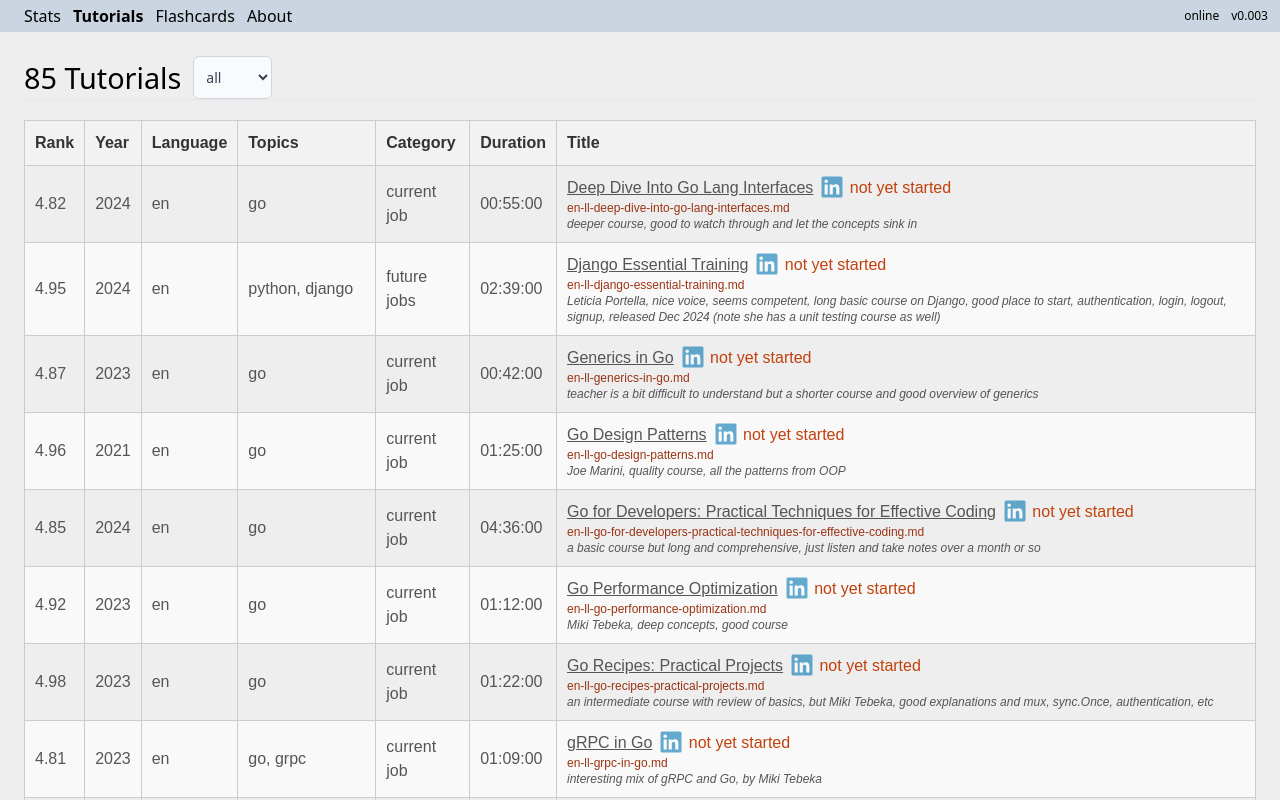
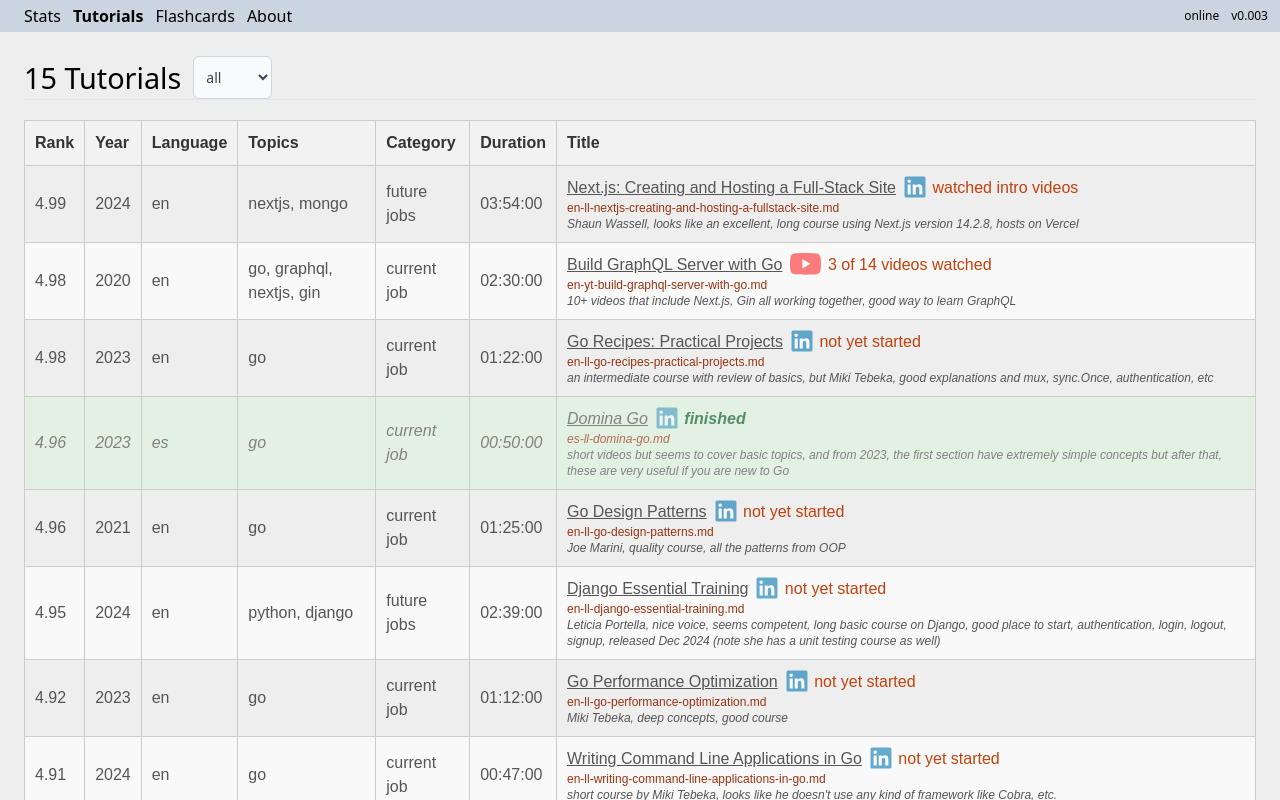
Before and after one commit to edwardtanguay/techlanglearn, a SvelteKit app: page /tutorials in a window 1280 px wide. Shown: the top 800 px of the page. Built offline with nearby package versions, Linux system fonts and the light colour scheme.

Commit message:
sort fixed

```diff
--- a/src/routes/tutorials/+page.svelte
+++ b/src/routes/tutorials/+page.svelte
@@ -34,7 +34,7 @@
 
 <section class="pageTutorials">
 	<header class="flex gap-3">
-		<h1 class="main">{store.tutorials.length} Tutorials</h1>
+		<h1 class="main">{store.filteredTutorials.length} Tutorials</h1>
 		{#if showingControls}
 			<select
 				bind:value={selectedTopic}
--- a/src/store.svelte.ts
+++ b/src/store.svelte.ts
@@ -9,7 +9,7 @@ const flashcards = $state(
 	dataModel.getFlashcards().sort((a, b) => (a.whenCreated < b.whenCreated ? 1 : -1))
 );
 const tutorials = $state(dataModel.getTutorials());
-const filteredTutorials = tutorials.filter((m) => m.topics.includes('go'));
+const filteredTutorials = $state(tutorials.filter((m) => m.topics.includes('go')));
 
 // errorMessage
 // TODO: pass through full array of errors, not just number
@@ -61,15 +61,15 @@ export const getStore = () => {
 		},
 		toggleSortColumn: (fieldIdCode: string) => {
 			if (fieldIdCode === 'rank') {
-				tutorials.sort((a, b) => (a.rank < b.rank ? 1 : -1));
+				filteredTutorials.sort((a, b) => (a.rank < b.rank ? 1 : -1));
 			}
 			if (fieldIdCode === 'year') {
-				tutorials.sort((a, b) =>
+				filteredTutorials.sort((a, b) =>
 					String(a.year) + String(a.rank) < String(b.year) + String(b.rank) ? 1 : -1
 				);
 			}
 			if (fieldIdCode === 'language') {
-				tutorials.sort((a, b) =>
+				filteredTutorials.sort((a, b) =>
 					a.language + String(a.rank) < b.language + String(b.rank) ? 1 : -1
 				);
 			}
```
